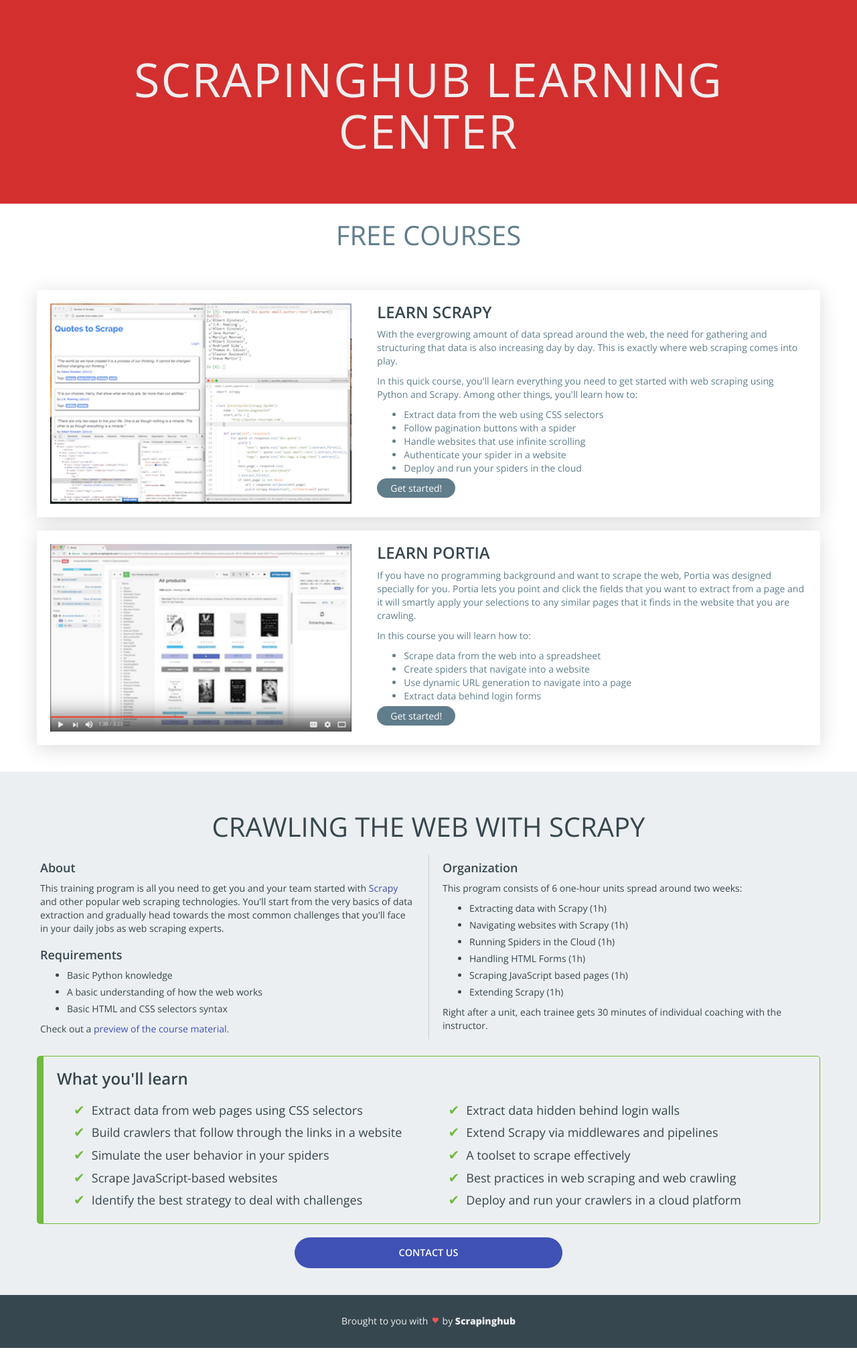
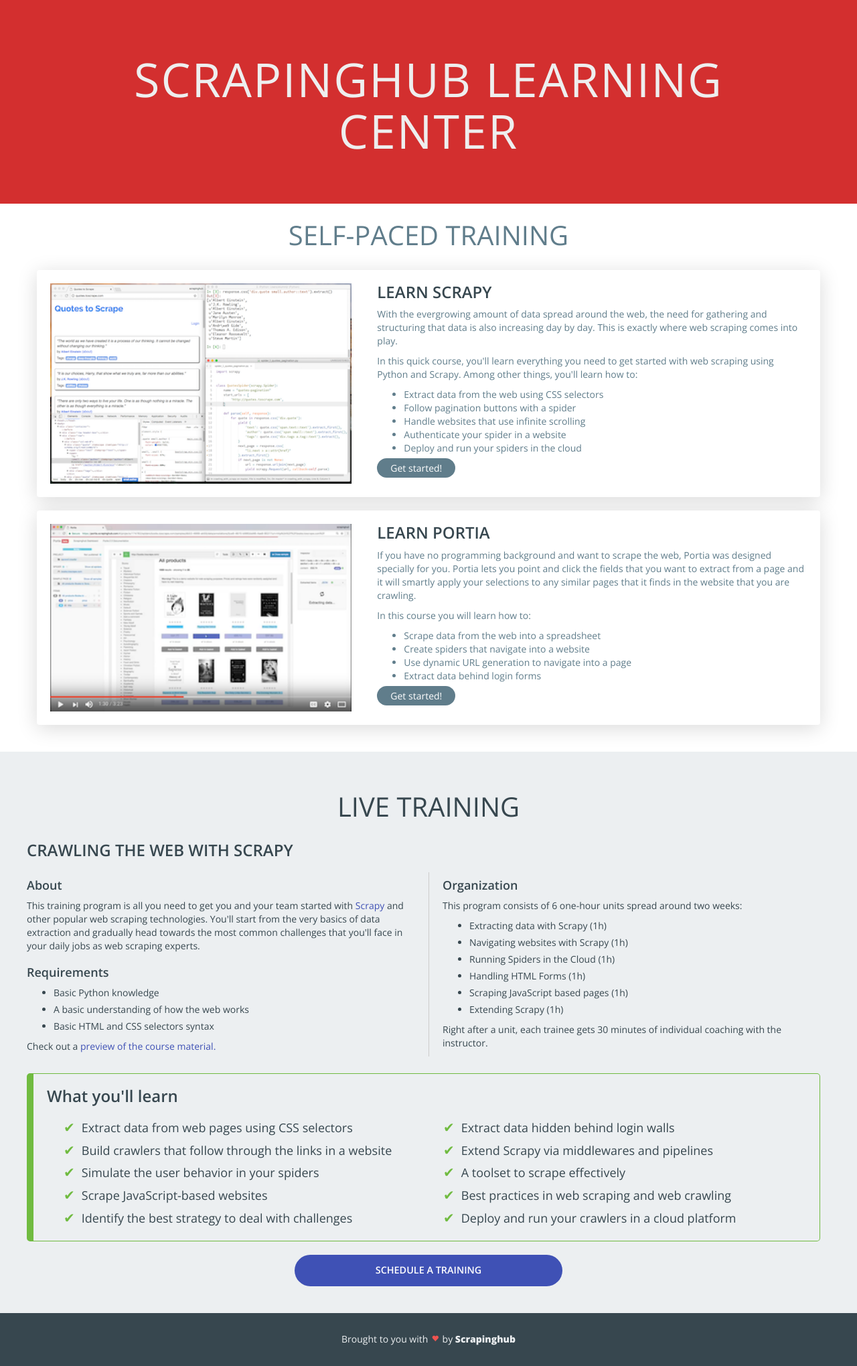
Before and after one commit to scrapinghub/learn.scrapinghub.com, a Jekyll site: the page built from index.html, in a window 1280 px wide. Shown: the whole page at 67% size. Built offline with Jekyll 4.4.1, drawn with Linux system fonts in a browser that asks for light colours; nearby versions of some CDN libraries; before the commit the page ends 2012 px from its top, so only the background shows below that.

Commit message:
change the landing page copy

```diff
--- a/css/default.css
+++ b/css/default.css
@@ -20,12 +20,10 @@ a.primary-cta:hover {
   text-decoration: none;
 }
 
-/*  free courses section  */
-section.free-courses h2 {
+h2 {
   font-size: 40px;
   text-transform: uppercase;
   text-align: center;
-  margin-bottom: 40px;
 }
 
 section.free-courses h3 {
@@ -65,18 +63,11 @@ section.training {
   color: #37474f;
 }
 
-section.training h2 {
-  font-size: 40px;
-  text-transform: uppercase;
-  text-align: center;
-  margin-bottom: 20px;
-}
-
 section.training h3 {
   font-weight: 600;
   font-size: 24px;
   text-transform: uppercase;
-  margin-bottom: 10px;
+  margin-bottom: 20px;
 }
 
 section.training h4 {
@@ -84,19 +75,20 @@ section.training h4 {
 }
 
 section.training p + h4 {
- margin-top: 20px;
+  margin-top: 20px;
 }
 
 section.training li {
   margin-bottom: 5px;
 }
 
-section.training div.training-details > .col-md-6:nth-child(2) {
+section.training div.training-details > .col-md-6:nth-of-type(2) {
   border-left: 1px solid #ccc;
+  padding-left: 20px;
 }
 
 section.training div.training-details > .col-md-6 {
-  padding-left: 20px;
+  padding-left: 0px;
   padding-right: 20px;
 }
 
@@ -131,7 +123,6 @@ section.training .training-topics {
   border: 1px solid #70BB40;
   border-left: 10px solid  #70BB40;
   border-radius: 5px;
-  margin-left: 0px;
   margin-right: 0px;
   padding: 10px 20px;
 }
--- a/index.html
+++ b/index.html
@@ -4,7 +4,7 @@ title: Scrapinghub Learning Center
 stylesheet: default.css
 ---
 <section class="free-courses">
-    <h2>Free Courses</h2>
+    <h2>Self-paced training</h2>
     <div class="container">
         <div class="course">
             <div class="row">
@@ -54,8 +54,9 @@ stylesheet: default.css
 </section>
 <section class="training">
     <div class="container">
-        <h2>Crawling the Web with Scrapy</h2>
+        <h2>Live training</h2>
         <div class="row training-details">
+            <h3>Crawling the Web with Scrapy</h3>
             <div class="col-md-6">
                 <h4>About</h4>
                 <p>This training program is all you need to get you and your team started with <a href="https://scrapy.org">Scrapy</a> and other popular web scraping technologies. You'll start from the very basics of data extraction and gradually head towards the most common challenges that you'll face in your daily jobs as web scraping experts.</p>
@@ -102,7 +103,7 @@ stylesheet: default.css
                 </ul>
             </div>
         </div>
-        <a href="https://scrapinghub.com/quote/" class="primary-cta">Contact us</a>
+        <a href="https://scrapinghub.com/quote/" class="primary-cta">Schedule a training</a>
     </div>
 </section>
 
```
